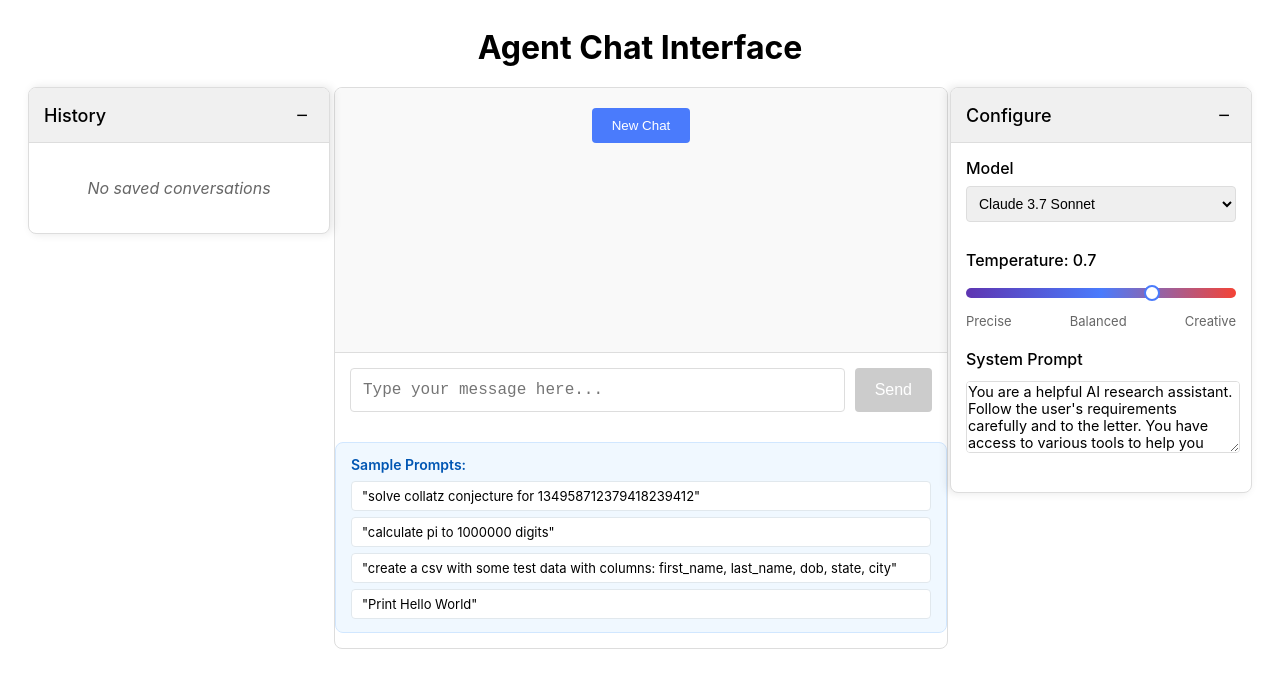
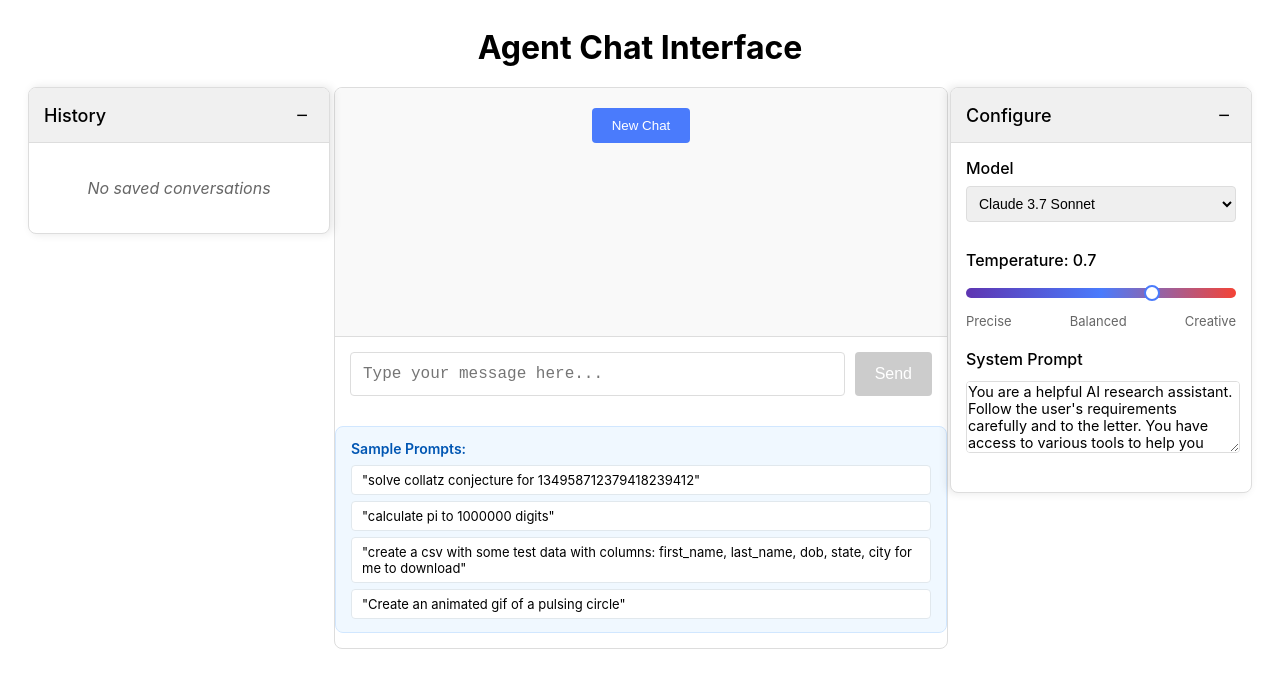
Before and after one commit to lewiesnyder/Kubernetes-Agent-Prototype, a React (Create React App) app in the folder frontend/: page / in a window 1280 px wide. Shown: the top 688 px of the page. Built offline with nearby package versions, Linux system fonts and the light colour scheme.

Commit message:
fix: sample prompts

```diff
--- a/frontend/src/components/ChatInterface.tsx
+++ b/frontend/src/components/ChatInterface.tsx
@@ -1038,8 +1038,8 @@ const ChatInterface: React.FC = () => {
         <ul>
           <li onClick={() => setInput("solve collatz conjecture for 134958712379418239412")}>"solve collatz conjecture for 134958712379418239412"</li>
           <li onClick={() => setInput("calculate pi to 1000000 digits")}>"calculate pi to 1000000 digits"</li>
-          <li onClick={() => setInput("create a csv with some test data with columns: first_name, last_name, dob, state, city")}>"create a csv with some test data with columns: first_name, last_name, dob, state, city"</li>
-          <li onClick={() => setInput("Print Hello World")}>"Print Hello World"</li>
+          <li onClick={() => setInput("create a csv with some test data with columns: first_name, last_name, dob, state, city for me to download")}>"create a csv with some test data with columns: first_name, last_name, dob, state, city for me to download"</li>
+          <li onClick={() => setInput("Create an animated gif of a pulsing circle")}>"Create an animated gif of a pulsing circle"</li>
         </ul>
       </div>
     </div>
```
